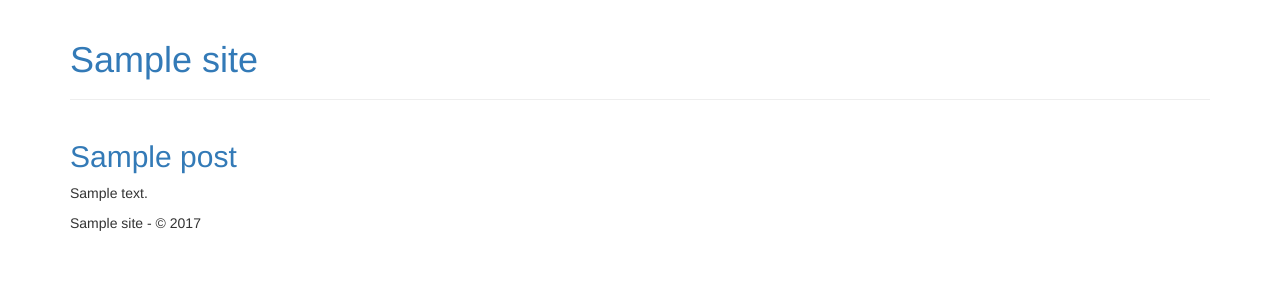
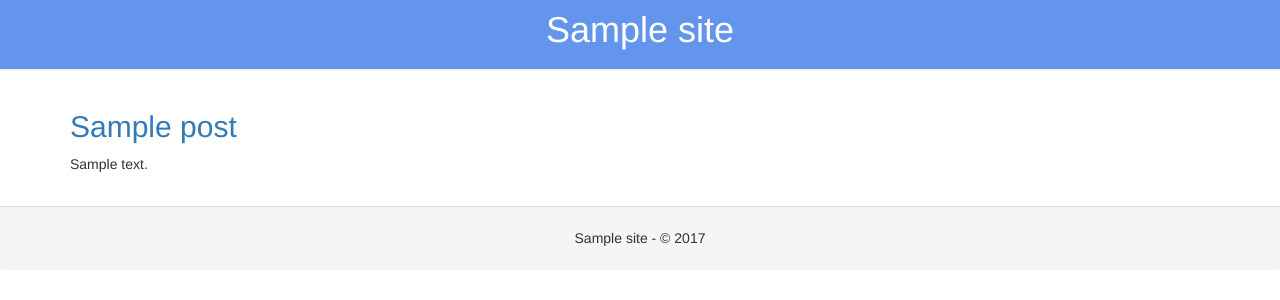
Before and after one commit to oniricoGH/polaroid_theme, a WordPress theme: template index.php in a window 1280 px wide. Shown: the top 300 px of the page. Run offline with PHP 8.4 and a stand-in for WordPress, Linux system fonts and the light colour scheme; the site name, menu and one post (Sample post) are stand-ins, and other content is empty.

Commit message:
Super basic simple I bis

```diff
--- a/footer.php
+++ b/footer.php
@@ -1,8 +1,6 @@
-    <div class="container">
-        <footer>
-            <p><?php bloginfo('name'); ?> - &copy; <?php echo date('Y'); ?></p>
-        </footer>
-    </div>
+    <footer class="panel-footer">
+        <p><?php bloginfo('name'); ?> - &copy; <?php echo date('Y'); ?></p>
+    </footer>
     <?php wp_footer();?>
     <!-- comento esto porque estoy en local <script src="https://ajax.googleapis.com/ajax/libs/jquery/1.11.3/jquery.min.js"></script> -->
     <script src="<?php bloginfo('url');?>/wp-content/themes/booty/js/jquery-2.1.4.min.js"></script>
--- a/header.php
+++ b/header.php
@@ -11,13 +11,11 @@
         <link href="<?php bloginfo('url');?>/wp-content/themes/booty/style.css" rel="stylesheet">
     </head>
 
+    <body <?php body_class(); ?>>
+
     <header>
-        <div class="container">
-            <div class="page-header">
-                <h1><a href="<?php echo home_url(); ?>"> <?php bloginfo('name'); ?></a>
-                <small><?php bloginfo('description'); ?></small></h1>
-            </div>
+        <div class="page-header">
+            <h1><a href="<?php echo home_url(); ?>"> <?php bloginfo('name'); ?></a><br />
+            <small><?php bloginfo('description'); ?></small></h1>
         </div>
     </header>
-
-    <body <?php body_class(); ?>>
--- a/style.css
+++ b/style.css
@@ -4,3 +4,48 @@ Author: Adrian Campa
 Author URI: https://chocolatewebdesign.com
 Version: 1.0
 */
+
+p {
+    line-height: 1.65;
+}
+
+header {
+    background-color: cornflowerblue;
+}
+
+.panel-footer {
+    margin-top: 20px;
+}
+
+.panel-footer p {
+    text-align: center;
+    margin-left: auto;
+    margin-right: auto;
+    padding-top: 10px;
+}
+
+body {
+    margin-top: -20px;
+}
+
+div.page-header {
+    text-align: center;
+    margin-left: auto;
+    margin-right: auto;
+}
+
+.page-header {
+    margin-top: 0px;
+}
+.page-header h1 {
+    color: white;
+    padding-top: 10px;
+}
+
+.page-header h1 small {
+    color: white;
+}
+
+.page-header h1 a {
+    color: white;
+}
```
